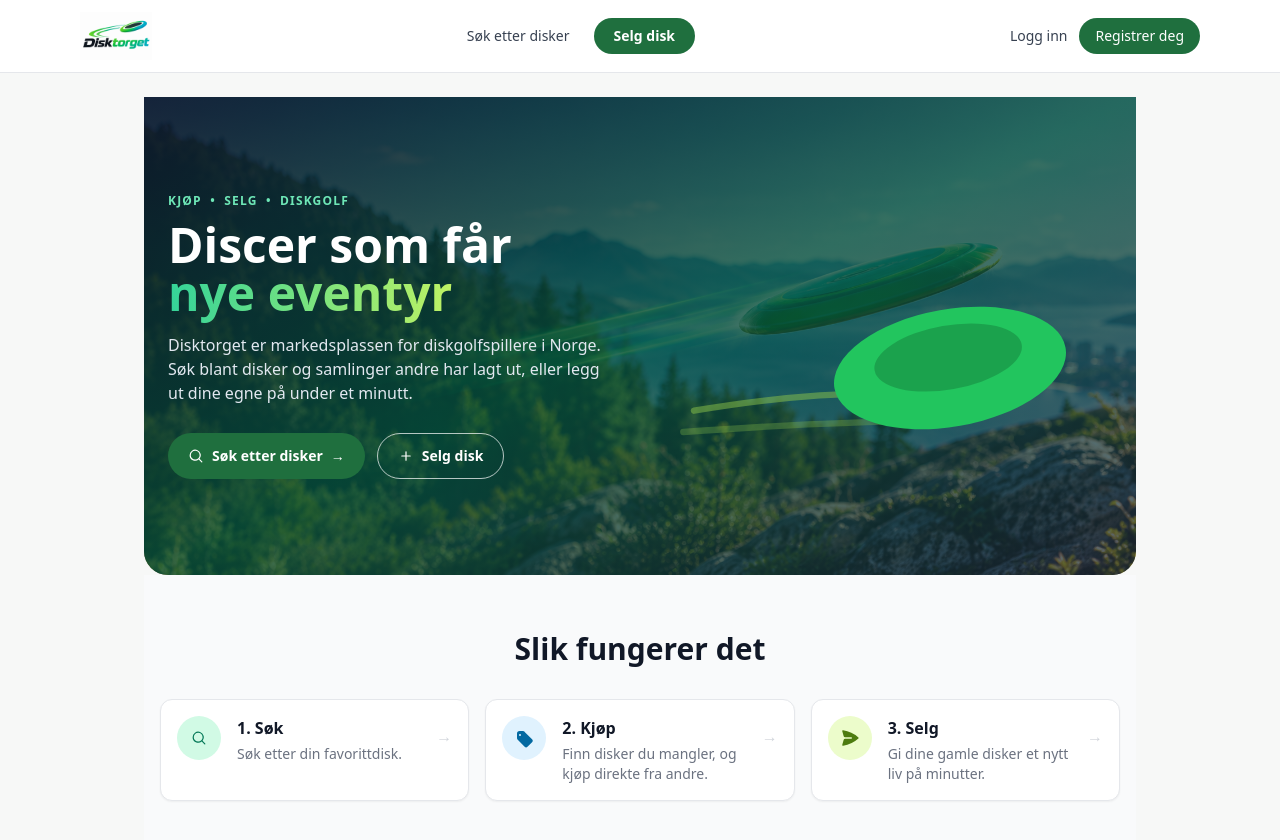
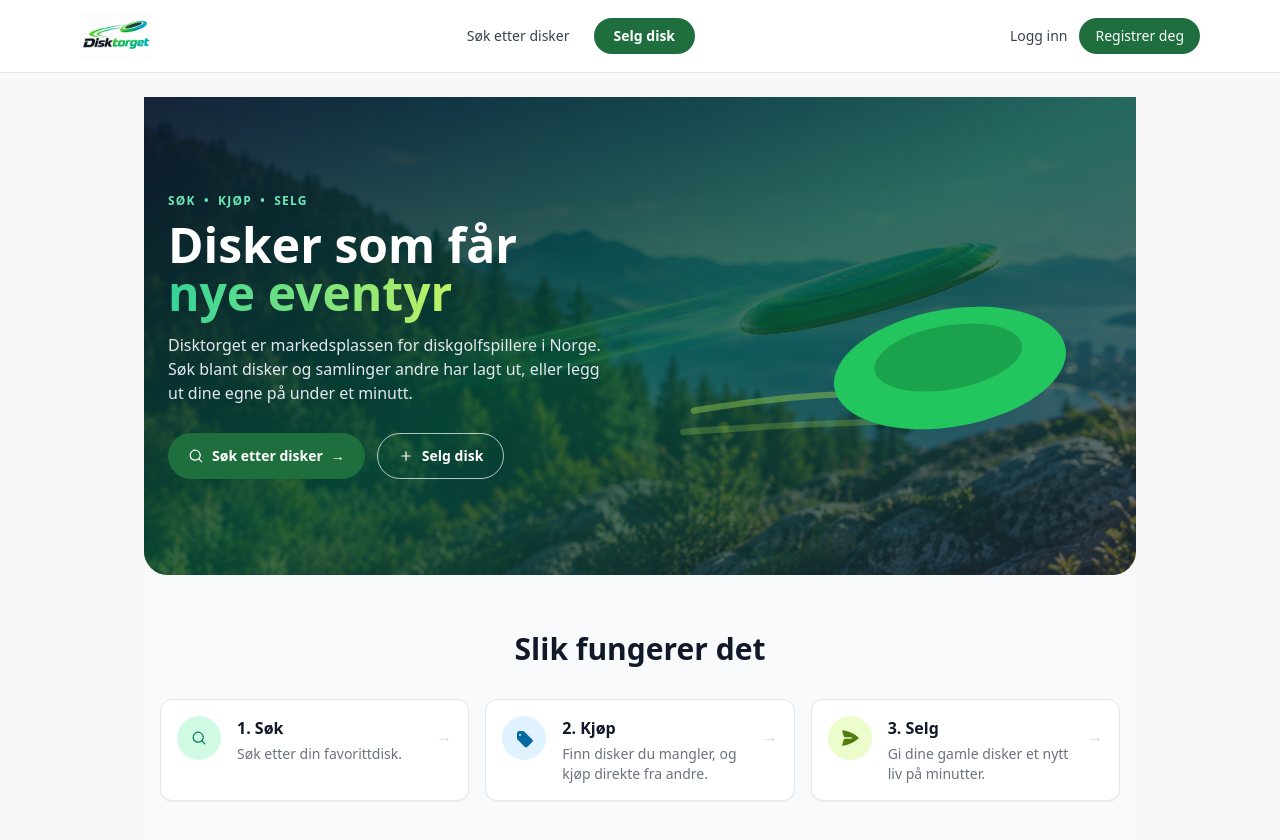
Before and after one commit to LeanderTS/Disktorget, a Next.js app: page / in a window 1280 px wide. Shown: the top 840 px of the page. Built offline with nearby package versions, Linux system fonts and the light colour scheme; no server answers.

Commit message:
Update Hero.tsx

```diff
--- a/src/components/Hero.tsx
+++ b/src/components/Hero.tsx
@@ -14,10 +14,10 @@ export default function Hero() {
         <div className="relative mx-auto grid max-w-6xl gap-10 px-6 py-16 md:grid-cols-2 md:items-center md:py-24">
           <div>
             <p className="mb-3 text-xs font-semibold uppercase tracking-widest text-emerald-300">
-              Kjøp <span className="mx-1">•</span> Selg <span className="mx-1">•</span> Diskgolf
+              Søk <span className="mx-1">•</span> Kjøp <span className="mx-1">•</span> Selg
             </p>
             <h1 className="text-4xl font-extrabold leading-tight md:text-5xl">
-              Discer som får
+              Disker som får
               <br />
               <span className="bg-gradient-to-r from-emerald-400 to-lime-300 bg-clip-text text-transparent">
                 nye eventyr
```
